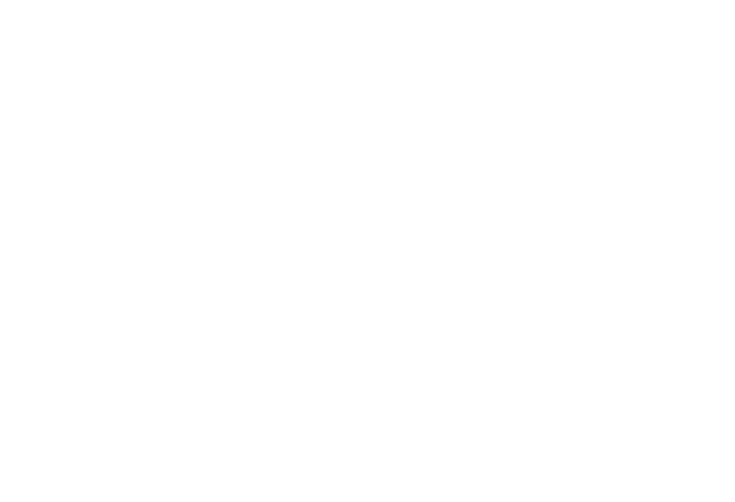
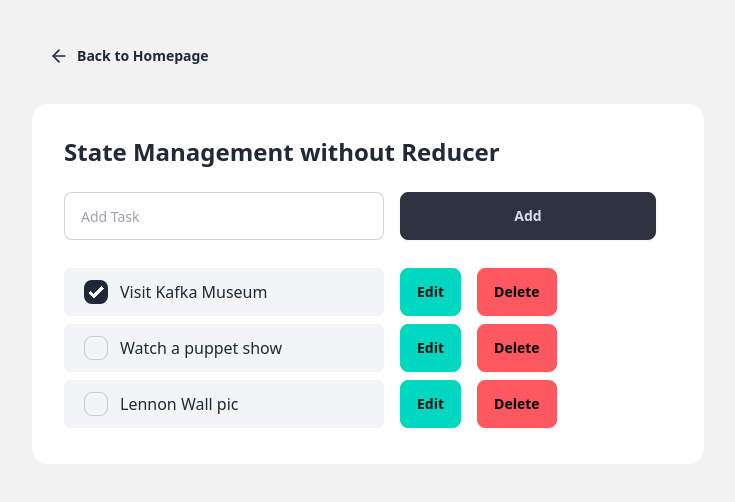
Before and after one commit to Rezuanul-Islam-Fahim/react-state-management, a React app: page /state-without-reducer in a window 1280 px wide. Before the commit this address had no page. Shown: the top 502 px of the page, without its empty margins (272-1007 px from the left). Built offline with nearby package versions, Linux system fonts and the light colour scheme; the HTML template or start-up script is replaced by a standard one.

Commit message:
Add new page: state management without reducer

```diff
--- a/src/App.jsx
+++ b/src/App.jsx
@@ -1,7 +1,8 @@
 import { BrowserRouter, Routes, Route } from 'react-router'
 import HomePage from './pages/HomePage'
-import ReducerWithExample from './pages/ReducerWithExample'
+import StateWithReducer from './pages/StateWithReducer'
 import MainContentLayout from './layouts/MainContentLayout'
+import StateWithoutReducer from './pages/StateWithoutReducer'
 
 const App = () => {
   return (
@@ -9,7 +10,8 @@
       <Routes>
         <Route index element={<HomePage />} />
         <Route element={<MainContentLayout />} >
-          <Route path={'/reducer-example'} element={<ReducerWithExample />} />
+          <Route path={'/state-without-reducer'} element={<StateWithoutReducer />} />
+          <Route path={'/state-reducer'} element={<StateWithReducer />} />
         </Route>
       </Routes>
     </BrowserRouter>
--- a/src/pages/HomePage.jsx
+++ b/src/pages/HomePage.jsx
@@ -4,9 +4,13 @@
     return (
         <div className="min-h-screen flex items-center justify-center bg-base-200">
             <div className="flex flex-col">
-                <Link to={'/reducer-example'}
-                    className="btn btn-primary">
-                    Reducer with Example
+                <Link to={'/state-without-reducer'}
+                    className="btn btn-primary my-2">
+                    Consolidate state without Reducer
+                </Link>
+                <Link to={'/state-reducer'}
+                    className="btn btn-primary my-2">
+                    Consolidate state with Reducer
                 </Link>
             </div>
         </div>
--- a/src/pages/ReducerWithExample.jsx
+++ b/src/pages/StateWithReducer.jsx
@@ -1,6 +1,6 @@
 import { useReducer, useState } from 'react'
 
-const ReducerWithExample = () => {
+const StateWithReducer = () => {
     const [tasks, dispatch] = useReducer(taskReducer, initialTasks)
 
     const handleAddTask = (text) => {
@@ -155,4 +155,4 @@
     { id: 2, text: 'Lennon Wall pic', done: false },
 ]
 
-export default ReducerWithExample
+export default StateWithReducer
--- /dev/null
+++ b/src/pages/StateWithoutReducer.jsx
@@ -0,0 +1,129 @@
+import { useState } from 'react'
+
+const StateWithoutReducer = () => {
+    const [tasks, setTasks] = useState(initialTasks)
+
+    const handleAddTask = (text) => {
+        setTasks([
+            ...tasks,
+            {
+                id: tasks.length,
+                done: false,
+                text
+            }
+        ])
+    }
+
+    const handleUpdateTask = (task) => {
+        setTasks(tasks.map(v => {
+            if (v.id === task.id) {
+                return task;
+            } else {
+                return v
+            }
+        }))
+    }
+
+    const handleDeleteTask = (taskId) => {
+        setTasks(tasks.filter(v => v.id !== taskId))
+    }
+
+    return (
+        <>
+            <h2 className="card-title text-2xl mb-4">
+                State Management without Reducer
+            </h2>
+            <AddTask handleAddTask={handleAddTask} />
+            <TaskList
+                tasks={tasks}
+                handleUpdateTask={handleUpdateTask}
+                handleDeleteTask={handleDeleteTask} />
+        </>
+    )
+}
+
+const AddTask = ({ handleAddTask }) => {
+    const [text, setText] = useState('')
+
+    return (
+        <div className="flex flex-row">
+            <input
+                type="text"
+                value={text}
+                onChange={e => setText(e.target.value)}
+                placeholder="Add Task"
+                className="input input-bordered input-md w-full max-w-xs" />
+            <button
+                className="btn btn-neutral btn-wide ml-4"
+                onClick={() => {
+                    setText('')
+                    handleAddTask(text)
+                }} >
+                Add
+            </button>
+        </div>
+    )
+}
+
+const TaskList = ({ tasks, handleUpdateTask, handleDeleteTask }) => {
+    return (
+        <div className="flex flex-col mt-4">
+            {tasks.map(task => (
+                <Task
+                    key={task.id}
+                    task={task}
+                    handleUpdateTask={handleUpdateTask}
+                    handleDeleteTask={handleDeleteTask} />
+            ))}
+        </div>
+    )
+}
+
+const Task = ({ task, handleUpdateTask, handleDeleteTask }) => {
+    const [editing, setEditing] = useState(false)
+
+    return (
+        <div className="flex flex-row my-1">
+            <div className="flex flex-row bg-gray-100 rounded-md px-5 py-3 min-w-80">
+                <input
+                    type="checkbox"
+                    onChange={e => handleUpdateTask({
+                        ...task,
+                        done: e.target.checked
+                    })}
+                    checked={task.done}
+                    className="checkbox mr-3" />
+                {editing ? (
+                    <input
+                        type="text"
+                        className="input input-bordered w-full max-w-xs input-xs"
+                        value={task.text}
+                        onChange={e => handleUpdateTask({
+                            ...task,
+                            text: e.target.value
+                        })} />
+                ) : (
+                    <p className="text-md">{task.text}</p>
+                )}
+            </div>
+            <button
+                className="btn btn-accent ml-4"
+                onClick={e => setEditing(!editing)} >
+                {editing ? 'Save' : 'Edit'}
+            </button>
+            <button
+                className="btn btn-error ml-4"
+                onClick={e => handleDeleteTask(task.id)} >
+                Delete
+            </button>
+        </div>
+    )
+}
+
+const initialTasks = [
+    { id: 0, text: 'Visit Kafka Museum', done: true },
+    { id: 1, text: 'Watch a puppet show', done: false },
+    { id: 2, text: 'Lennon Wall pic', done: false },
+]
+
+export default StateWithoutReducer
```
